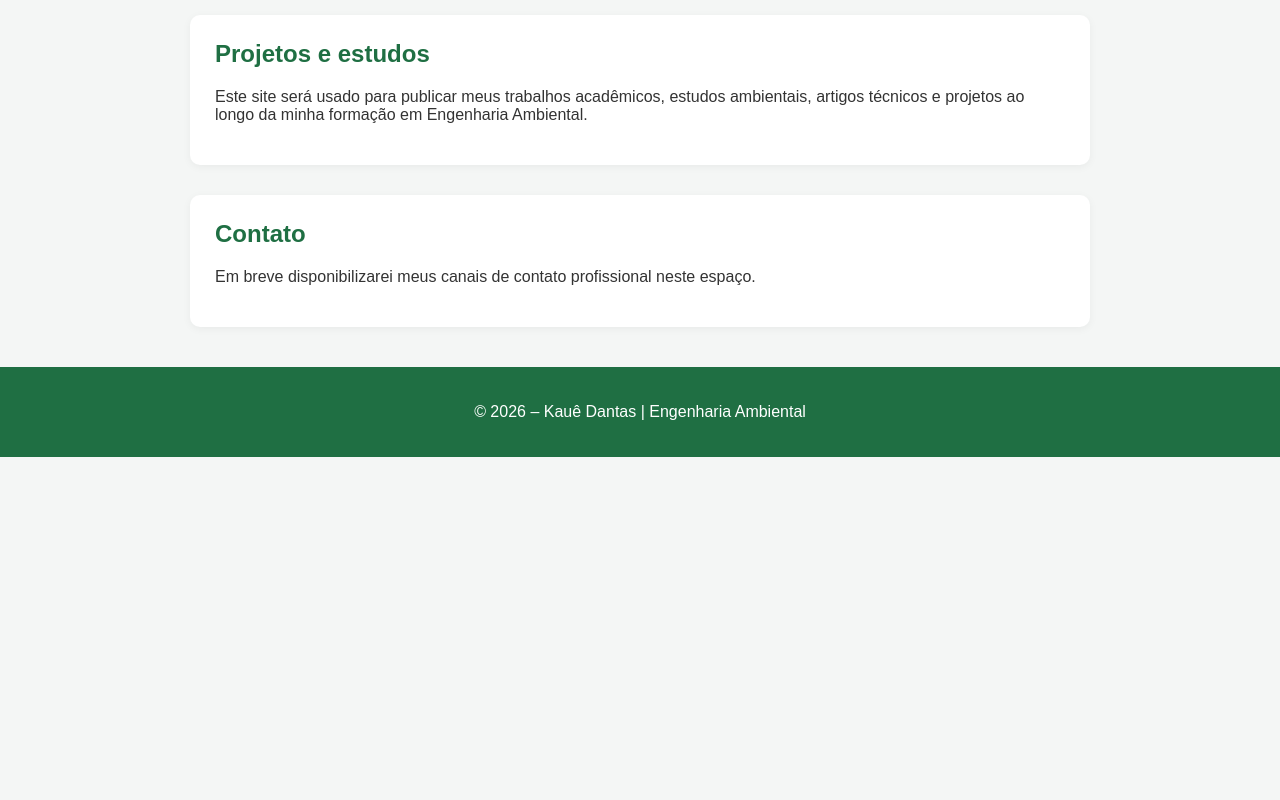
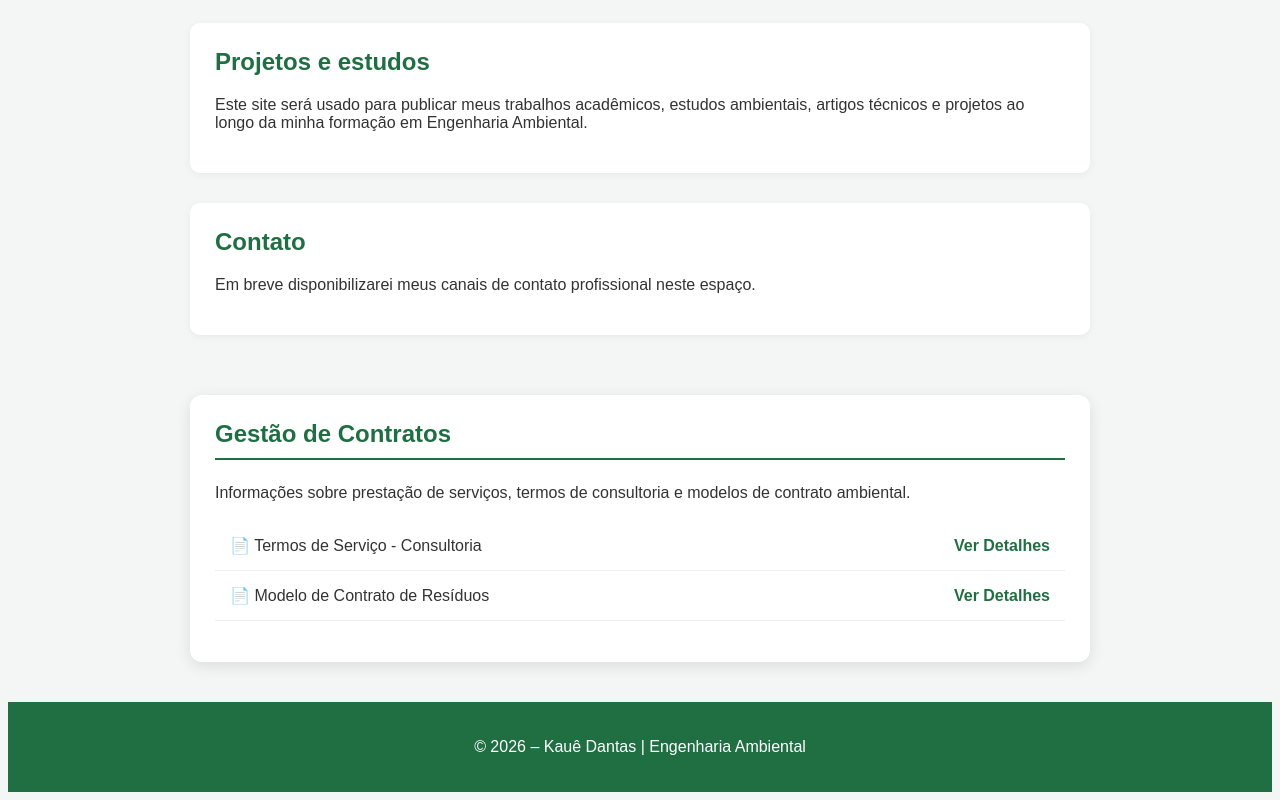
Before and after one commit to patrikdantas/kaue-dantas.ambiental, a plain HTML site: page index.html in a window 1280 px wide. Shown: the part 734-1534 px from the top of the page. Before the commit the page ends 1191 px from the top, so only its background shows below. Drawn offline with Linux system fonts and the light colour scheme.

Commit message:
index.html

```diff
--- a/index.html
+++ b/index.html
@@ -6,6 +6,11 @@
     <title>Kauê Dantas | Engenharia Ambiental</title>
     <style>
         body {
+           <nav style="background: white; padding: 15px; text-align: center; position: sticky; top: 0; box-shadow: 0 2px 5px rgba(0,0,0,0.1); z-index: 1000;">
+    <a href="#sobre" style="margin: 0 10px; text-decoration: none; color: #1f6f43; font-weight: bold;">Sobre</a>
+    <a href="#projetos" style="margin: 0 10px; text-decoration: none; color: #1f6f43; font-weight: bold;">Projetos</a>
+    <a href="#contratos" style="margin: 0 10px; text-decoration: none; color: #1f6f43; font-weight: bold;">Contratos</a>
+</nav>
             margin: 0;
             font-family: Arial, sans-serif;
             background-color: #f4f6f5;
@@ -92,7 +97,23 @@
         <p>Em breve disponibilizarei meus canais de contato profissional neste espaço.</p>
     </div>
 </section>
+<section id="contratos" style="padding: 20px; max-width: 900px; margin: auto;">
+    <div style="background: white; padding: 25px; border-radius: 12px; box-shadow: 0 4px 15px rgba(0,0,0,0.1); margin-bottom: 20px;">
+        <h2 style="color: #1f6f43; border-bottom: 2px solid #1f6f43; padding-bottom: 10px;">Gestão de Contratos</h2>
+        <p style="line-height: 1.6;">Informações sobre prestação de serviços, termos de consultoria e modelos de contrato ambiental.</p>
 
+        <ul style="list-style: none; padding: 0;">
+            <li style="padding: 15px; border-bottom: 1px solid #eee; display: flex; justify-content: space-between; align-items: center;">
+                <span>📄 Termos de Serviço - Consultoria</span>
+                <a href="#" style="color: #1f6f43; text-decoration: none; font-weight: bold;">Ver Detalhes</a>
+            </li>
+            <li style="padding: 15px; border-bottom: 1px solid #eee; display: flex; justify-content: space-between; align-items: center;">
+                <span>📄 Modelo de Contrato de Resíduos</span>
+                <a href="#" style="color: #1f6f43; text-decoration: none; font-weight: bold;">Ver Detalhes</a>
+            </li>
+        </ul>
+    </div>
+</section>
 <footer>
     <p>© 2026 – Kauê Dantas | Engenharia Ambiental</p>
 </footer>
```
